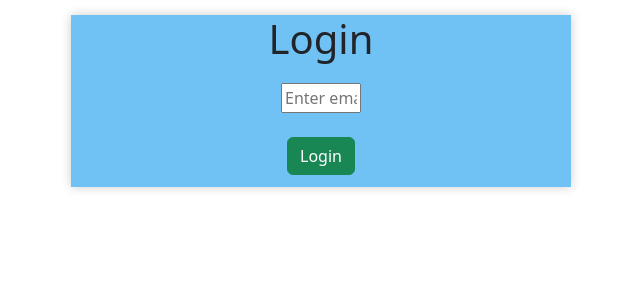
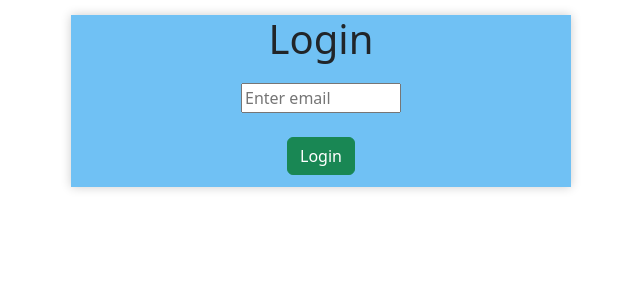
Before and after one commit to Akashvakiti/APPOINTMENT-BOOKING-SYSTEM, a React (Create React App) app: page / in a window 1280 px wide. Shown: the top 300 px of the page, without its empty margins (319-959 px from the left). Built offline with nearby package versions, Linux system fonts and the light colour scheme.

Commit message:
Update App.css

```diff
--- a/src/App.css
+++ b/src/App.css
@@ -21,7 +21,7 @@
 } */
 .login form input{
   margin: 12px;
-  width: 10vh !important;
+  width: 20vh !important;
 }
 
 .login form Button{
```
